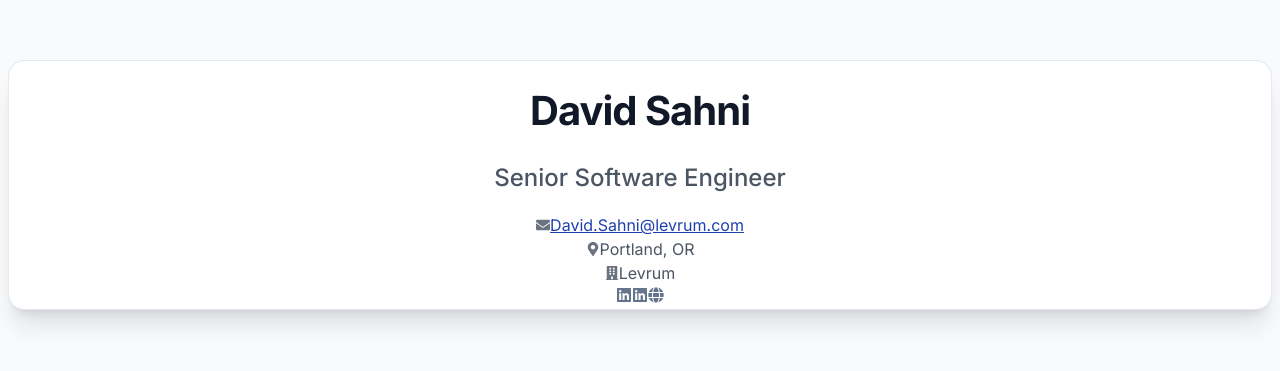
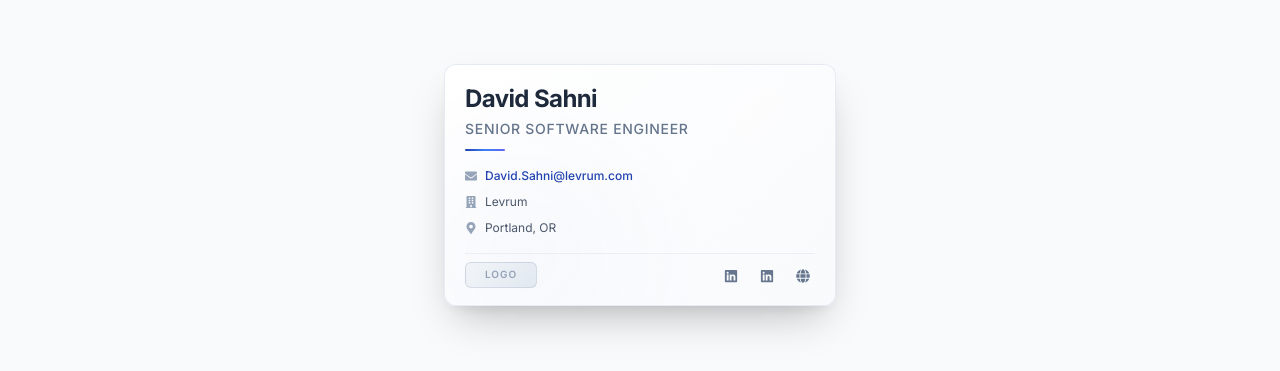
Before and after one commit to DavidSahni/Business-Card-Site, a React (Vite) app: page / in a window 1280 px wide. Shown: the part 223-594 px from the top of the page. Built offline with nearby package versions, Linux system fonts and the light colour scheme.

Commit message:
modern redesign

```diff
--- a/src/components/BusinessCard.jsx
+++ b/src/components/BusinessCard.jsx
@@ -1,19 +1,20 @@
 /**
- * BusinessCard component - Main component that combines all sections
+ * BusinessCard component - Modern business card design that looks like an actual card
  *
  * Features:
- * - Combines ProfileSection, ContactInfo, and Links components
- * - Proper component composition and data flow
- * - Consistent spacing and alignment
- * - Responsive design
- * - Data validation and error handling
+ * - Realistic business card proportions and styling
+ * - Name and title positioned in top left
+ * - Contact info below name section
+ * - Links positioned at bottom border
+ * - Space reserved for company logo
+ * - Strong contrast from background
+ * - Professional shadow and elevation
  */
 
 import PropTypes from 'prop-types';
-import ProfileSection from './ProfileSection';
-import ContactInfo from './ContactInfo';
-import Links from './Links';
+import { FaEnvelope, FaMapMarkerAlt, FaBuilding, FaLinkedin, FaGlobe } from 'react-icons/fa';
 import { validateBusinessCardData } from '../data';
+import { generateMailtoLink } from '../utils/dataHelpers';
 
 function BusinessCard({ data, className = '' }) {
 	// Validate data structure
@@ -29,15 +30,92 @@ function BusinessCard({ data, className = '' }) {
 	const { profile, contact, links } = data;
 
 	return (
-		<div className={`business-card space-y-6 p-6 ${className}`}>
-			{/* Profile Section - Name, title, and photo */}
-			<ProfileSection profile={profile} />
+		<div className={`modern-business-card ${className}`}>
+			{/* Top Section - Name and Title (Top Left) */}
+			<div className="card-header">
+				<h1 className="card-name">{profile.name}</h1>
+				<h2 className="card-title">{profile.title}</h2>
+			</div>
 
-			{/* Contact Information - Email, location, company */}
-			<ContactInfo contact={contact} />
+			{/* Middle Section - Contact Information */}
+			<div className="card-contact">
+				{/* Email */}
+				<div className="contact-item">
+					<FaEnvelope className="contact-icon" />
+					<a
+						href={generateMailtoLink(contact.email)}
+						className="contact-link"
+						aria-label={`Send email to ${contact.email}`}
+					>
+						{contact.email}
+					</a>
+				</div>
 
-			{/* Professional Links - LinkedIn and website */}
-			<Links links={links} />
+				{/* Company */}
+				{contact.company && (
+					<div className="contact-item">
+						<FaBuilding className="contact-icon" />
+						<span className="contact-text">{contact.company}</span>
+					</div>
+				)}
+
+				{/* Location */}
+				<div className="contact-item">
+					<FaMapMarkerAlt className="contact-icon" />
+					<span className="contact-text">{contact.location}</span>
+				</div>
+			</div>
+
+			{/* Bottom Section - Logo Space and Links */}
+			<div className="card-footer">
+				{/* Logo Space */}
+				<div className="logo-space">
+					<div className="logo-placeholder">
+						{/* Company logo would go here */}
+						<span className="logo-text">LOGO</span>
+					</div>
+				</div>
+
+				{/* Professional Links */}
+				<div className="card-links">
+					{links.personalLinkedIn && (
+						<a
+							href={links.personalLinkedIn}
+							target="_blank"
+							rel="noopener noreferrer"
+							className="card-link"
+							aria-label="Visit personal LinkedIn profile"
+							title="LinkedIn Profile"
+						>
+							<FaLinkedin />
+						</a>
+					)}
+					{links.companyLinkedIn && (
+						<a
+							href={links.companyLinkedIn}
+							target="_blank"
+							rel="noopener noreferrer"
+							className="card-link"
+							aria-label="Visit company LinkedIn page"
+							title="Company LinkedIn"
+						>
+							<FaLinkedin />
+						</a>
+					)}
+					{links.companyWebsite && (
+						<a
+							href={links.companyWebsite}
+							target="_blank"
+							rel="noopener noreferrer"
+							className="card-link"
+							aria-label="Visit company website"
+							title="Company Website"
+						>
+							<FaGlobe />
+						</a>
+					)}
+				</div>
+			</div>
 		</div>
 	);
 }
--- a/src/components/Layout.jsx
+++ b/src/components/Layout.jsx
@@ -19,48 +19,23 @@ function Layout({ children, className = '', variant = 'default' }) {
 	// Background variants for different themes
 	const backgroundVariants = {
 		default: "bg-gradient-to-br from-slate-50 via-blue-50 to-indigo-100",
-		professional: "bg-gradient-to-br from-gray-50 via-slate-50 to-gray-100",
+		professional: "bg-gradient-to-br from-slate-800 via-slate-700 to-slate-900",
 		modern: "bg-gradient-to-br from-blue-50 via-indigo-50 to-purple-50"
 	};
 
-	// Card styling with enhanced responsive design
+	// Simplified container for the business card
 	const cardClasses = `
-    bg-white
-    rounded-xl
-    shadow-xl
-    shadow-slate-200/50
-    hover:shadow-2xl
-    hover:shadow-slate-300/30
-    transition-all
-    duration-300
-    ease-in-out
-    p-4
-    sm:p-6
-    md:p-8
-    lg:p-10
-    max-w-xs
-    sm:max-w-sm
-    md:max-w-md
-    lg:max-w-lg
+    flex
+    items-center
+    justify-center
     w-full
-    mx-auto
-    border
-    border-slate-100/50
-    backdrop-blur-sm
-    relative
-    overflow-hidden
+    h-full
   `.replace(/\s+/g, ' ').trim();
 
 	return (
 		<div className={`${containerClasses} ${backgroundVariants[variant] || backgroundVariants.default}`}>
-			<div className={`max-w-sm sm:max-w-md md:max-w-md lg:max-w-lg w-full mx-auto ${className}`}>
-				{/* Subtle decorative element */}
-				<div className="absolute top-0 left-0 w-full h-1 bg-gradient-to-r from-blue-500 via-indigo-500 to-purple-500 opacity-60 rounded-t-xl"></div>
-
-				{/* Main content */}
-				<div className="relative z-10">
-					{children}
-				</div>
+			<div className={cardClasses}>
+				{children}
 			</div>
 		</div>
 	);
--- a/src/styles/design-system.css
+++ b/src/styles/design-system.css
@@ -11,249 +11,24 @@
 
 /* Import Inter font with font-display: swap for performance */
 
-/* CSS Custom Properties for Design System */
+/* CSS Custom Properties - Only used variables */
 :root {
-  /* Color Palette - Professional Theme */
-  --color-primary: #1e40af;
-  --color-primary-hover: #1d4ed8;
-  --color-secondary: #64748b;
-  --color-secondary-hover: #475569;
-
-  /* Text Colors */
   --color-text-primary: #111827;
-  --color-text-secondary: #4b5563;
-  --color-text-muted: #6b7280;
-  --color-text-light: #9ca3af;
-
-  /* Background Colors */
-  --color-bg-primary: #ffffff;
   --color-bg-secondary: #f8fafc;
-  --color-bg-muted: #f1f5f9;
-
-  /* Border Colors */
-  --color-border-light: #e2e8f0;
-  --color-border-medium: #cbd5e1;
-  --color-border-dark: #94a3b8;
-
-  /* Shadow Colors */
-  --shadow-sm: 0 1px 2px 0 rgb(0 0 0 / 0.05);
-  --shadow-md: 0 4px 6px -1px rgb(0 0 0 / 0.1), 0 2px 4px -2px rgb(0 0 0 / 0.1);
-  --shadow-lg: 0 10px 15px -3px rgb(0 0 0 / 0.1), 0 4px 6px -4px rgb(0 0 0 / 0.1);
-  --shadow-xl: 0 20px 25px -5px rgb(0 0 0 / 0.1), 0 8px 10px -6px rgb(0 0 0 / 0.1);
-
-  /* Typography Scale */
-  --font-size-xs: 0.75rem;
-  --font-size-sm: 0.875rem;
-  --font-size-base: 1rem;
-  --font-size-lg: 1.125rem;
-  --font-size-xl: 1.25rem;
-  --font-size-2xl: 1.5rem;
-  --font-size-3xl: 1.875rem;
-  --font-size-4xl: 2.25rem;
-
-  /* Font Weights */
-  --font-weight-light: 300;
-  --font-weight-normal: 400;
-  --font-weight-medium: 500;
-  --font-weight-semibold: 600;
-  --font-weight-bold: 700;
-
-  /* Spacing Scale */
-  --spacing-1: 0.25rem;
-  --spacing-2: 0.5rem;
-  --spacing-3: 0.75rem;
-  --spacing-4: 1rem;
-  --spacing-6: 1.5rem;
-  --spacing-8: 2rem;
-  --spacing-12: 3rem;
-
-  /* Border Radius */
-  --radius-sm: 0.125rem;
-  --radius-md: 0.375rem;
-  --radius-lg: 0.5rem;
-  --radius-xl: 0.75rem;
-  --radius-2xl: 1rem;
-  --radius-full: 9999px;
-
-  /* Transitions */
-  --transition-fast: 150ms ease-in-out;
-  --transition-normal: 300ms ease-in-out;
-  --transition-slow: 500ms ease-in-out;
 }
 
 /* Base Typography */
 body {
   font-family: 'Inter', -apple-system, BlinkMacSystemFont, 'Segoe UI', 'Roboto', 'Oxygen', 'Ubuntu', 'Cantarell', sans-serif;
-  font-feature-settings: 'cv02', 'cv03', 'cv04', 'cv11';
-  font-variation-settings: normal;
   line-height: 1.5;
   color: var(--color-text-primary);
   background-color: var(--color-bg-secondary);
 }
 
-/* Professional Card Styling */
-.business-card {
-  background: var(--color-bg-primary);
-  border-radius: var(--radius-2xl);
-  box-shadow: var(--shadow-xl);
-  border: 1px solid var(--color-border-light);
-  transition: box-shadow var(--transition-normal);
-}
-
-.business-card:hover {
-  box-shadow: 0 25px 50px -12px rgb(0 0 0 / 0.25);
-}
-
-/* Typography Hierarchy */
-.heading-primary {
-  font-size: var(--font-size-3xl);
-  font-weight: var(--font-weight-bold);
-  color: var(--color-text-primary);
-  line-height: 1.2;
-  letter-spacing: -0.025em;
-}
-
-.heading-secondary {
-  font-size: var(--font-size-xl);
-  font-weight: var(--font-weight-medium);
-  color: var(--color-text-secondary);
-  line-height: 1.3;
-}
-
-.body-text {
-  font-size: var(--font-size-base);
-  font-weight: var(--font-weight-normal);
-  color: var(--color-text-secondary);
-  line-height: 1.5;
-}
-
-.small-text {
-  font-size: var(--font-size-sm);
-  font-weight: var(--font-weight-normal);
-  color: var(--color-text-muted);
-  line-height: 1.4;
-}
-
-/* Interactive Elements */
-.link-primary {
-  color: var(--color-primary);
-  transition: color var(--transition-fast);
-}
-
-.link-primary:hover {
-  color: var(--color-primary-hover);
-}
-
-.icon-interactive {
-  transition: all var(--transition-fast);
-  cursor: pointer;
-}
-
-.icon-interactive:hover {
-  transform: scale(1.1);
-  filter: brightness(1.1);
-}
-
-/* Focus States for Accessibility */
-.focus-ring:focus {
-  outline: 2px solid var(--color-primary);
-  outline-offset: 2px;
-  border-radius: var(--radius-sm);
-}
-
-/* Text Selection Optimization */
-.selectable-text {
-  user-select: all;
-  -webkit-user-select: all;
-  -moz-user-select: all;
-  -ms-user-select: all;
-}
-
-/* Profile Photo Styling */
-.profile-photo {
-  border-radius: var(--radius-full);
-  border: 2px solid var(--color-border-light);
-  box-shadow: var(--shadow-sm);
-  object-fit: cover;
-}
-
-/* Responsive Typography */
-@media (min-width: 640px) {
-  .heading-primary {
-    font-size: var(--font-size-4xl);
-  }
-
-  .heading-secondary {
-    font-size: var(--font-size-2xl);
-  }
-}
-
-@media (min-width: 1024px) {
-  .heading-primary {
-    font-size: 2.5rem;
-  }
-
-  .heading-secondary {
-    font-size: var(--font-size-2xl);
-  }
-}
-/*
-Accessibility Styles */
-
-/* Screen reader only text */
-.sr-only {
-  position: absolute;
-  width: 1px;
-  height: 1px;
-  padding: 0;
-  margin: -1px;
-  overflow: hidden;
-  clip: rect(0, 0, 0, 0);
-  white-space: nowrap;
-  border: 0;
-}
-
-/* Show screen reader text on focus */
-.sr-only:focus {
-  position: static;
-  width: auto;
-  height: auto;
-  padding: inherit;
-  margin: inherit;
-  overflow: visible;
-  clip: auto;
-  white-space: normal;
-}
-
-/* Enhanced focus styles for better visibility */
-.focus-ring:focus {
-  outline: 2px solid var(--color-primary);
-  outline-offset: 2px;
-  border-radius: var(--radius-sm);
-}
-
-.focus-ring:focus-visible {
-  outline: 2px solid var(--color-primary);
-  outline-offset: 2px;
-  border-radius: var(--radius-sm);
-}
-
-/* High contrast mode support */
-@media (prefers-contrast: high) {
-  :root {
-    --color-text-primary: #000000;
-    --color-text-secondary: #000000;
-    --color-bg-primary: #ffffff;
-    --shadow-xl: 0 0 0 2px #000000;
-  }
-
-  .business-card {
-    border: 2px solid #000000;
-  }
-}
 
 /* Reduced motion support */
 @media (prefers-reduced-motion: reduce) {
+
   *,
   *::before,
   *::after {
@@ -264,31 +39,258 @@ Accessibility Styles */
   }
 }
 
-/* Color contrast validation classes */
-.contrast-aa {
-  /* Ensures 4.5:1 contrast ratio for normal text */
-  color: var(--color-text-primary);
+/* Modern Business Card Styling */
+.modern-business-card {
+  /* Business card proportions - roughly 3.5" x 2" scaled up */
+  width: 350px;
+  height: 200px;
+  background:
+    radial-gradient(circle at 20% 80%, rgba(120, 119, 198, 0.03) 0%, transparent 50%),
+    radial-gradient(circle at 80% 20%, rgba(255, 255, 255, 0.15) 0%, transparent 50%),
+    linear-gradient(135deg, #ffffff 0%, #f8fafc 100%);
+  border-radius: 12px;
+  box-shadow:
+    0 20px 40px -12px rgba(0, 0, 0, 0.25),
+    0 8px 16px -8px rgba(0, 0, 0, 0.1),
+    inset 0 1px 0 rgba(255, 255, 255, 0.6),
+    inset 0 0 0 1px rgba(255, 255, 255, 0.1);
+  border: 1px solid rgba(226, 232, 240, 0.8);
+  position: relative;
+  display: flex;
+  flex-direction: column;
+  padding: 20px;
+  transition: all 0.3s ease;
+  backdrop-filter: blur(10px);
+  overflow: hidden;
 }
 
-.contrast-aa-large {
-  /* Ensures 3:1 contrast ratio for large text (18pt+ or 14pt+ bold) */
-  color: var(--color-text-secondary);
+.modern-business-card::before {
+  content: '';
+  position: absolute;
+  top: 0;
+  left: 0;
+  right: 0;
+  bottom: 0;
+  background:
+    repeating-linear-gradient(45deg,
+      transparent,
+      transparent 1px,
+      rgba(255, 255, 255, 0.03) 1px,
+      rgba(255, 255, 255, 0.03) 2px);
+  pointer-events: none;
 }
 
-/* Skip link styling */
-.skip-link {
-  position: absolute;
-  top: -40px;
-  left: 6px;
-  background: var(--color-primary);
-  color: white;
-  padding: 8px;
-  text-decoration: none;
-  border-radius: var(--radius-md);
-  z-index: 1000;
-  transition: top var(--transition-fast);
+.modern-business-card:hover {
+  transform: translateY(-4px) scale(1.02);
+  box-shadow:
+    0 30px 60px -12px rgba(0, 0, 0, 0.35),
+    0 18px 36px -18px rgba(0, 0, 0, 0.2),
+    inset 0 1px 0 rgba(255, 255, 255, 0.8);
 }
 
-.skip-link:focus {
-  top: 6px;
+/* Card Header - Name and Title (Top Left) */
+.card-header {
+  margin-bottom: 16px;
+  position: relative;
+  padding-bottom: 12px;
 }
+
+.card-header::after {
+  content: '';
+  position: absolute;
+  bottom: 0;
+  left: 0;
+  width: 40px;
+  height: 2px;
+  background: linear-gradient(90deg, #1e40af, #3b82f6, #6366f1);
+  border-radius: 1px;
+  transition: width 0.3s ease;
+}
+
+.modern-business-card:hover .card-header::after {
+  width: 60px;
+}
+
+.card-name {
+  font-size: 1.5rem;
+  font-weight: 700;
+  color: #1e293b;
+  line-height: 1.2;
+  margin: 0 0 4px 0;
+  letter-spacing: -0.025em;
+}
+
+.card-title {
+  font-size: 0.875rem;
+  font-weight: 500;
+  color: #64748b;
+  margin: 0;
+  text-transform: uppercase;
+  letter-spacing: 0.05em;
+}
+
+/* Contact Information Section */
+.card-contact {
+  flex: 1;
+  display: flex;
+  flex-direction: column;
+  gap: 8px;
+  margin-bottom: 16px;
+}
+
+.contact-item {
+  display: flex;
+  align-items: center;
+  gap: 8px;
+}
+
+.contact-icon {
+  width: 12px;
+  height: 12px;
+  color: #94a3b8;
+  flex-shrink: 0;
+}
+
+.contact-link {
+  font-size: 0.75rem;
+  color: #1e40af;
+  text-decoration: none;
+  transition: color 0.2s ease;
+  font-weight: 500;
+}
+
+.contact-link:hover {
+  color: #1d4ed8;
+  text-decoration: underline;
+}
+
+.contact-text {
+  font-size: 0.75rem;
+  color: #475569;
+  font-weight: 400;
+}
+
+/* Card Footer - Logo and Links */
+.card-footer {
+  display: flex;
+  justify-content: space-between;
+  align-items: flex-end;
+  margin-top: auto;
+  padding-top: 8px;
+  border-top: 1px solid rgba(226, 232, 240, 0.6);
+}
+
+/* Logo Space */
+.logo-space {
+  flex: 1;
+}
+
+.logo-placeholder {
+  width: 70px;
+  height: 24px;
+  background: linear-gradient(135deg, #f1f5f9 0%, #e2e8f0 100%);
+  border-radius: 6px;
+  display: flex;
+  align-items: center;
+  justify-content: center;
+  border: 1px solid rgba(148, 163, 184, 0.3);
+  position: relative;
+  overflow: hidden;
+}
+
+.logo-placeholder::before {
+  content: '';
+  position: absolute;
+  top: 0;
+  left: -100%;
+  width: 100%;
+  height: 100%;
+  background: linear-gradient(90deg, transparent, rgba(255, 255, 255, 0.4), transparent);
+  animation: shimmer 2s infinite;
+}
+
+@keyframes shimmer {
+  0% {
+    left: -100%;
+  }
+
+  100% {
+    left: 100%;
+  }
+}
+
+.logo-text {
+  font-size: 0.625rem;
+  color: #94a3b8;
+  font-weight: 600;
+  letter-spacing: 0.1em;
+  z-index: 1;
+  position: relative;
+}
+
+/* Professional Links */
+.card-links {
+  display: flex;
+  gap: 12px;
+  align-items: center;
+}
+
+.card-link {
+  width: 24px;
+  height: 24px;
+  display: flex;
+  align-items: center;
+  justify-content: center;
+  color: #64748b;
+  transition: all 0.2s ease;
+  border-radius: 4px;
+  text-decoration: none;
+}
+
+.card-link:hover {
+  color: #1e40af;
+  transform: scale(1.1);
+  background: rgba(30, 64, 175, 0.1);
+}
+
+.card-link svg {
+  width: 14px;
+  height: 14px;
+}
+
+/* Responsive Design for Business Card */
+@media (max-width: 640px) {
+  .modern-business-card {
+    width: 320px;
+    height: 180px;
+    padding: 16px;
+  }
+
+  .card-name {
+    font-size: 1.25rem;
+  }
+
+  .card-title {
+    font-size: 0.75rem;
+  }
+
+  .contact-link,
+  .contact-text {
+    font-size: 0.7rem;
+  }
+
+  .logo-placeholder {
+    width: 50px;
+    height: 18px;
+  }
+
+  .card-link {
+    width: 20px;
+    height: 20px;
+  }
+
+  .card-link svg {
+    width: 12px;
+    height: 12px;
+  }
+}
```
